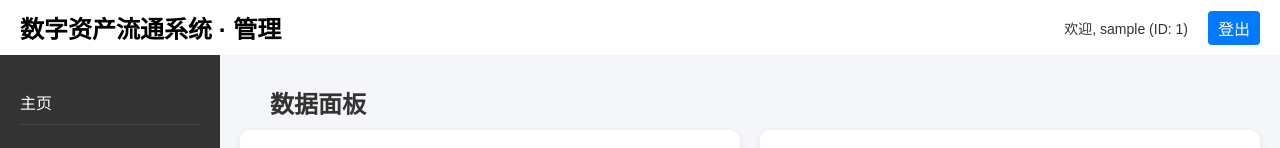
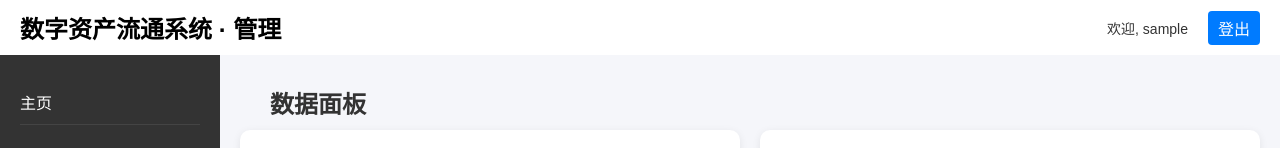
Before and after one commit to sherry61/pcp, a Vue app in the folder frontend/: page /home in a window 1280 px wide. Shown: the top 148 px of the page. Built offline with nearby package versions, Linux system fonts and the light colour scheme; no server answers; sample sign-in values are in the browser's storage.

Commit message:
chore(ui): show only username in header greeting

```diff
--- a/frontend/src/components/AppHeader.vue
+++ b/frontend/src/components/AppHeader.vue
@@ -34,7 +34,7 @@
   </select>
 </div>
 
-      <span class="welcome-text">欢迎, {{ displayUsername }} (ID: {{ displayUserId }})</span>
+      <span class="welcome-text">欢迎, {{ displayUsername }}</span>
 
       <button @click="logout">登出</button>
     </div>
@@ -60,9 +60,6 @@ export default {
     },
     displayUsername() {
       return this.username || localStorage.getItem('username') || '用户';
-    },
-    displayUserId() {
-      return this.userId || localStorage.getItem('userId') || '-';
     }
   },
 
```
